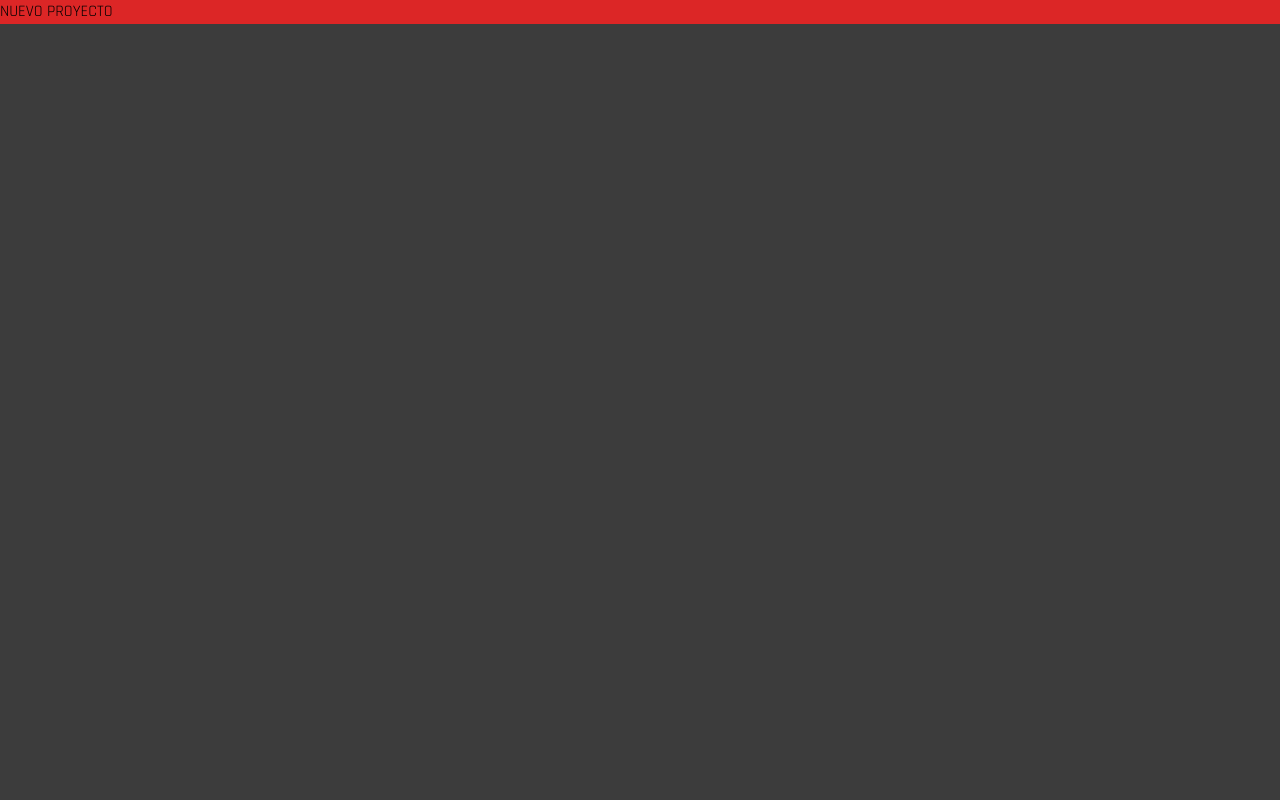
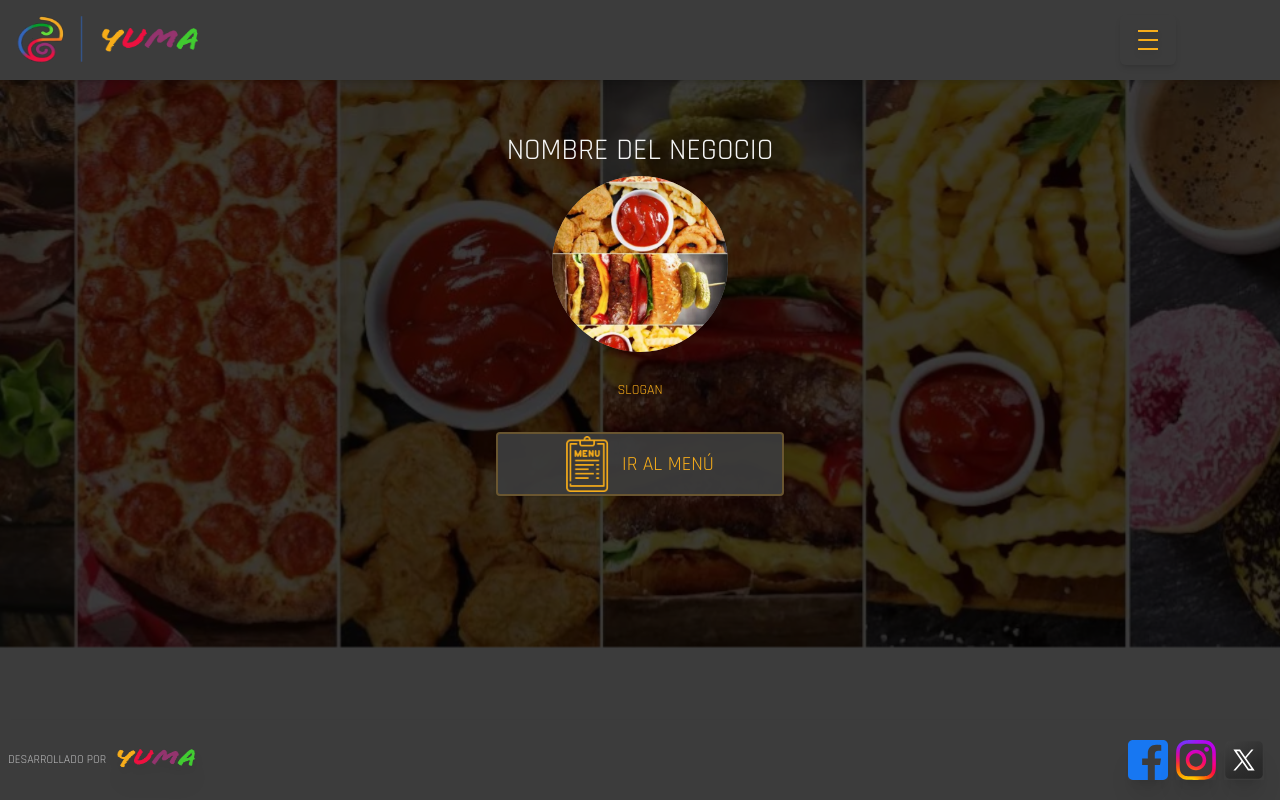
Before and after one commit to spawn22/yuma-digital-menu, a Next.js app: page / in a window 1280 px wide. Built offline with nearby package versions, Linux system fonts and the light colour scheme.

Commit message:
reemplazo de la pagina de landing en el directorio ppal

```diff
--- a/app/components/BannerMenu.jsx
+++ b/app/components/BannerMenu.jsx
@@ -23,7 +23,7 @@ const BannerMenu = () => {
       <div className="  relative text-center flex text-[#F7AD1A] mt-5 mb-6 text-sm font-normal ">
         SLOGAN
       </div>
-      <Link href={''} className="w-60 sm:w-72 bg-[#3C3C3C] mx-auto h-16 bg-opacity-95 rounded shadow border-2 text-center flex flex-wrap justify-center  text-[#F7AD1A] text-xl font-normal   transform transition-all  ring-[#F7AD1A] hover:ring-1 hover:scale-110 duration-300 ring-opacity-20 border-opacity-25 group-focus:border-2  hover:border-opacity-80 border-[#F7AD1A]">
+      <Link href={'/menu'} className="w-60 sm:w-72 bg-[#3C3C3C] mx-auto h-16 bg-opacity-95 rounded shadow border-2 text-center flex flex-wrap justify-center  text-[#F7AD1A] text-xl font-normal   transform transition-all  ring-[#F7AD1A] hover:ring-1 hover:scale-110 duration-300 ring-opacity-20 border-opacity-25 group-focus:border-2  hover:border-opacity-80 border-[#F7AD1A]">
         {" "}
         <Image
           alt="icono menu"
--- a/app/menu/page.jsx
+++ b/app/menu/page.jsx
@@ -7,12 +7,12 @@ import CardsFood from "../components/CardsFood";
 
 function page() {
   return (
-    <>
+    <div className="bg-inherit">
     <Nav/>
     <SectionCategories/>
     <CardsFood/>
     <Footer/>
-    </>
+    </div>
   )
 }
 
--- a/app/page.js
+++ /dev/null
@@ -1,7 +0,0 @@
-export default function Home() {
-  return (
-    <>
-      <h1 className="bg-red-600">NUEVO PROYECTO</h1>
-    </>
-  );
-}
--- a/app/landing/page.jsx
+++ b/app/page.jsx
@@ -1,9 +1,9 @@
 "use client";
 
 import { useEffect, useState } from "react";
-import BannerMenu from "../components/BannerMenu.jsx";
-import Footer from "../components/Footer.jsx";
-import Nav from "../components/Nav.jsx";
+import BannerMenu from "./components/BannerMenu.jsx";
+import Footer from "./components/Footer.jsx";
+import Nav from "./components/Nav.jsx";
 
 const page = () => {
   const [navMobile, setNavMobile] = useState(false);
```
